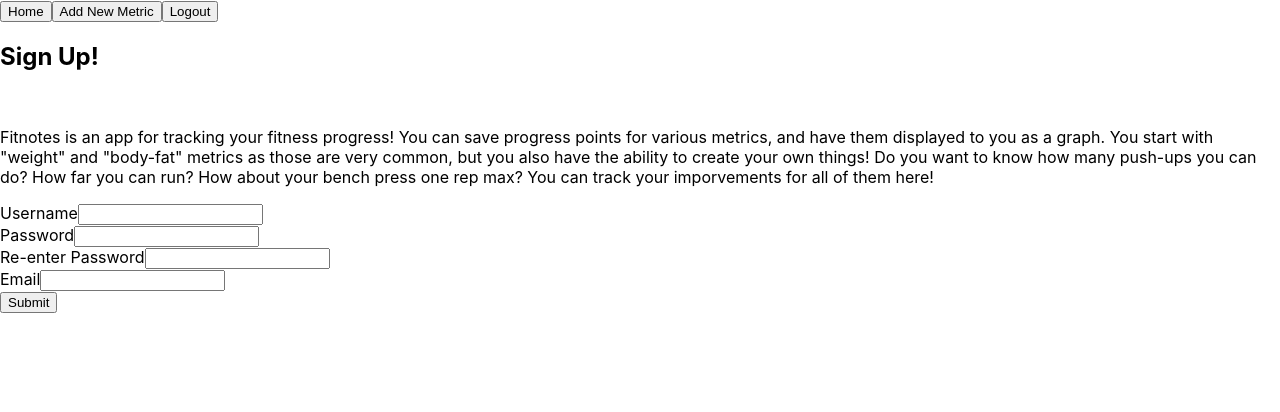
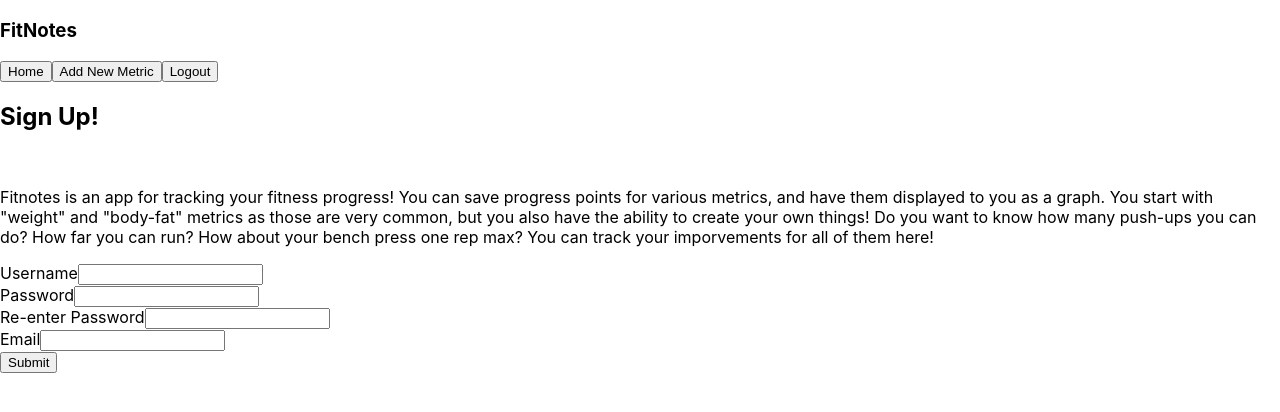
Before and after one commit to ChadDrake/fitnotes-client, a React (Create React App) app: page /register in a window 1280 px wide. Shown: the top 412 px of the page. Built offline with nearby package versions, Linux system fonts and the light colour scheme.

Commit message:
added functionality to Header

```diff
--- a/src/Header/Header.js
+++ b/src/Header/Header.js
@@ -1,13 +1,21 @@
 import React, { Component } from "react";
 import { Link } from "react-router-dom";
+import tokenService from "../services/token-service";
 
 export default class Nav extends Component {
   render() {
     return (
       <section>
-        <button type="button">Home</button>
-        <button type="button">Add New Metric</button>
-        <button type="button">Logout</button>
+        <h1> FitNotes</h1>
+        <Link to="/home">
+          <button type="button">Home</button>
+        </Link>
+        <Link to="metrics">
+          <button type="button">Add New Metric</button>
+        </Link>
+        <button onClick={tokenService.clearAuthToken} type="button">
+          Logout
+        </button>
       </section>
     );
   }
```
